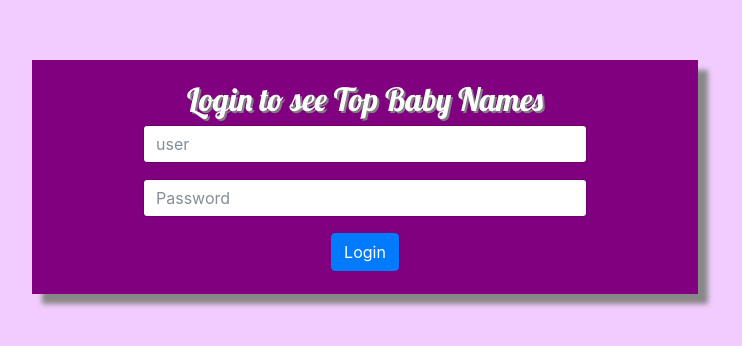
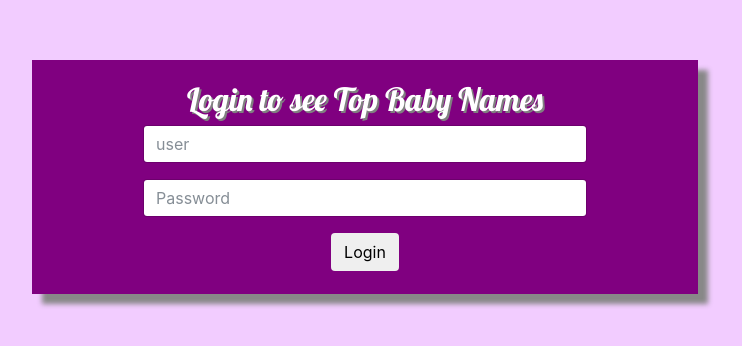
Before and after one commit to Mellemel/inclusion, a website: page public/index.html in a window 1280 px wide. Shown: the part 162-508 px from the top of the page, without its empty margins (275-1017 px from the left). Drawn offline with nearby package versions, Linux system fonts and the light colour scheme.

Commit message:
button styling

```diff
--- a/public/index.html
+++ b/public/index.html
@@ -25,7 +25,7 @@
                       <label for="password" class="sr-only">Password</label>
                       <input type="password" class="form-control" id="password" placeholder="Password" required="true">
                     </div>
-                    <button type="submit" class="btn btn-primary"> Login</button>
+                    <button type="submit" class="btn"> Login</button>
             </form>
         <!-- 1)Make sure usr/pass field is completed (required field)
             -if empty, notify usr
```
